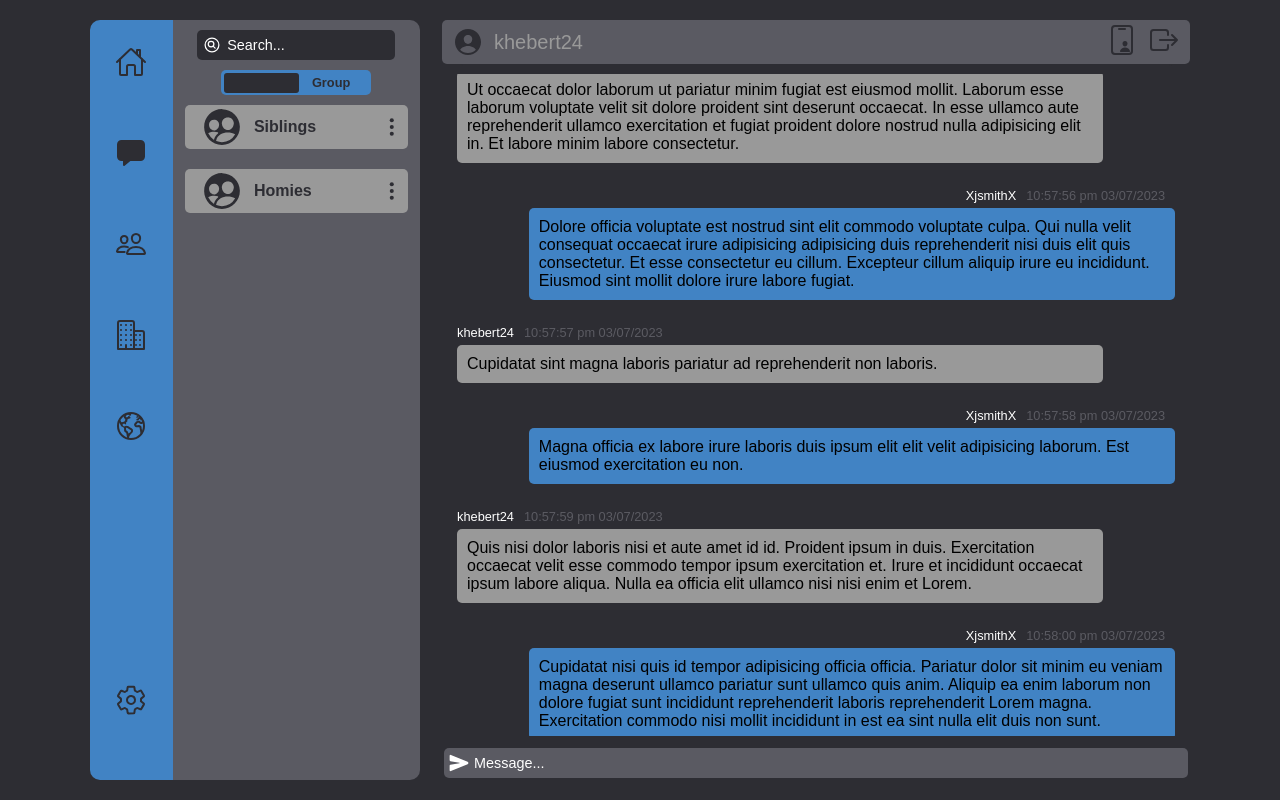
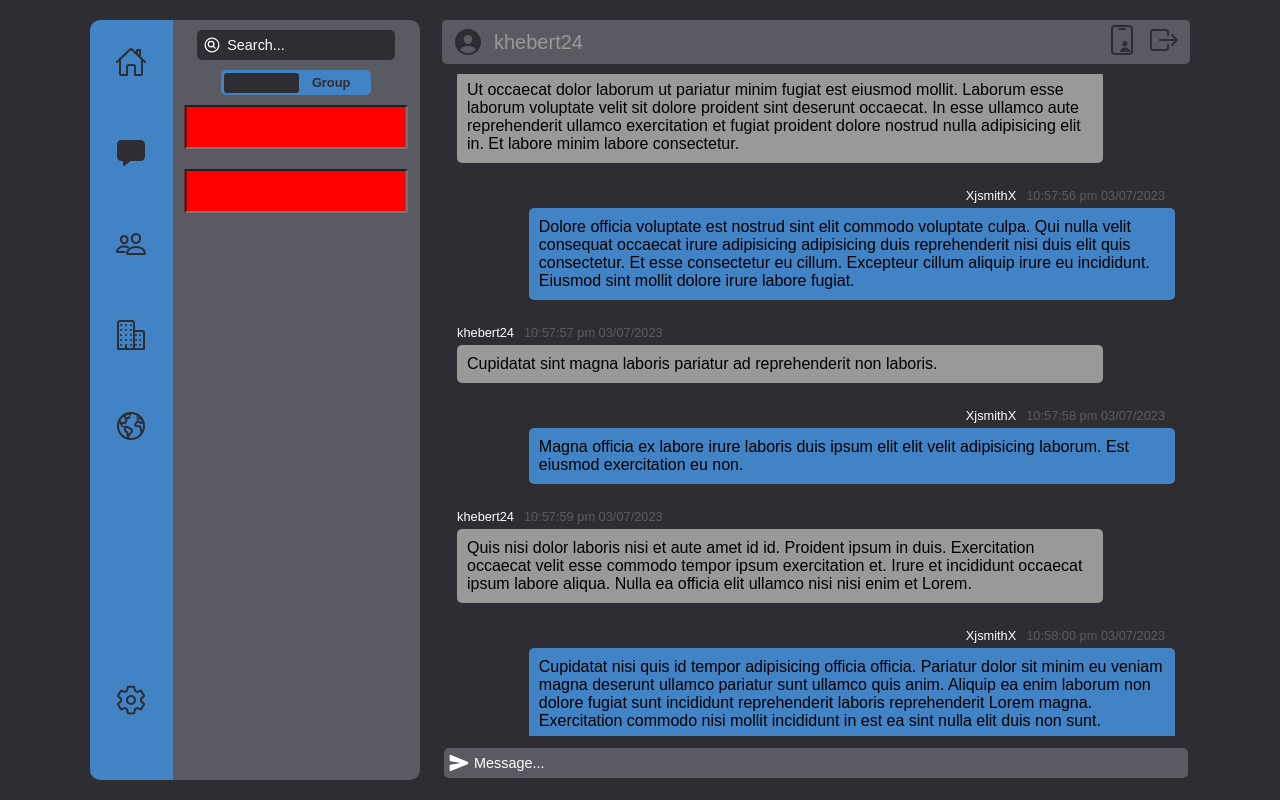
Before and after one commit to kraig-hebert/chat, a React (Create React App) app in the folder client/: page / in a window 1280 px wide. Both pictures are taken after a click on the element 330 px from the left and 82 px from the top of the page. Built offline with nearby package versions, Linux system fonts and the light colour scheme.

Commit message:
added input for TitleInput and started styleing

```diff
--- a/client/src/components/sideMenu/menuOptions/directMessagesOptions/groupCard/GroupCard.jsx
+++ b/client/src/components/sideMenu/menuOptions/directMessagesOptions/groupCard/GroupCard.jsx
@@ -1,4 +1,4 @@
-import React, { useState } from 'react';
+import React, { useState, useLayoutEffect, useRef } from 'react';
 import { useDispatch, useSelector } from 'react-redux';
 import PropTypes from 'prop-types';
 import {
@@ -16,10 +16,12 @@ import { useStyles } from './groupCardStyles';
 import MemberList from './memberList/MemberList';
 import PopOver from '../../../../common/popOver/PopOver';
 import GroupCardOptions from './groupCardOptions/GroupCardOptions';
+import TitleInput from './titleInput/TitleInput';
 
 const GroupCard = (props) => {
   const { cardData } = props;
   const dispatch = useDispatch();
+  const groupInfoRef = useRef(null);
   const activeDirectMessageThread = useSelector(
     selectActiveDirectMessageThread
   );
@@ -30,7 +32,14 @@ const GroupCard = (props) => {
 
   const [showPopOver, setShowPopOver] = useState(false);
   const [showMembers, setShowMembers] = useState(false);
+  const [titleInputVisible, setTitleInputVisible] = useState(true);
+  const [groupInfoHeight, setGroupInfoHeight] = useState();
   const handleOptionsClick = () => setShowPopOver(true);
+
+  useLayoutEffect(() => {
+    setGroupInfoHeight(groupInfoRef.current.offsetHeight);
+  }, [setGroupInfoHeight]);
+
   return (
     <div
       className={
@@ -39,7 +48,12 @@ const GroupCard = (props) => {
           : classes.groupCard
       }
     >
-      <div className={classes.groupInfoContainer}>
+      <TitleInput
+        titleInputVisible={titleInputVisible}
+        setTitleInputVisible={setTitleInputVisible}
+        groupInfoHeight={groupInfoHeight}
+      />
+      <div className={classes.groupInfoContainer} ref={groupInfoRef}>
         <div className={classes.groupInfo} onClick={handleCardClick}>
           <IoPeopleCircle className={classes.groupIcon} />
           <p className={classes.groupTitle}>{cardData.group.title}</p>
--- a/client/src/components/sideMenu/menuOptions/directMessagesOptions/groupCard/titleInput/TitleInput.jsx
+++ b/client/src/components/sideMenu/menuOptions/directMessagesOptions/groupCard/titleInput/TitleInput.jsx
@@ -4,11 +4,19 @@ import PropTypes from 'prop-types';
 import { useStyles } from './titleInputStyles';
 
 const TitleInput = (props) => {
-  const {} = props;
-  const classes = useStyles();
-  return <div className={classes.titleInput}>TitleInput</div>;
+  const { titleInputVisible, setTitleInputVisible, groupInfoHeight } = props;
+  const setStyles = () => {
+    if (titleInputVisible) return { width: '100%', groupInfoHeight };
+    else return { width: '0px', groupInfoHeight };
+  };
+  const classes = useStyles(setStyles());
+  return <input type="text" className={classes.titleInput} />;
 };
 
-TitleInput.propTypes = {};
+TitleInput.propTypes = {
+  titleInputVisible: PropTypes.bool,
+  setTitleInputVisible: PropTypes.func,
+  groupInfoHeight: PropTypes.number,
+};
 
 export default TitleInput;
--- a/client/src/components/sideMenu/menuOptions/directMessagesOptions/groupCard/titleInput/titleInputStyles.js
+++ b/client/src/components/sideMenu/menuOptions/directMessagesOptions/groupCard/titleInput/titleInputStyles.js
@@ -1,5 +1,14 @@
 import { createUseStyles } from 'react-jss';
 
 export const useStyles = createUseStyles({
-  titleInput: {},
+  titleInput: (props) => ({
+    position: 'absolute',
+    left: '50%',
+    transform: 'translateX(-50%) translateY(-50%)',
+    top: '50%',
+    width: props.width,
+    height: props.groupInfoHeight,
+    backgroundColor: 'red',
+    transition: 'width .25s',
+  }),
 });
```
